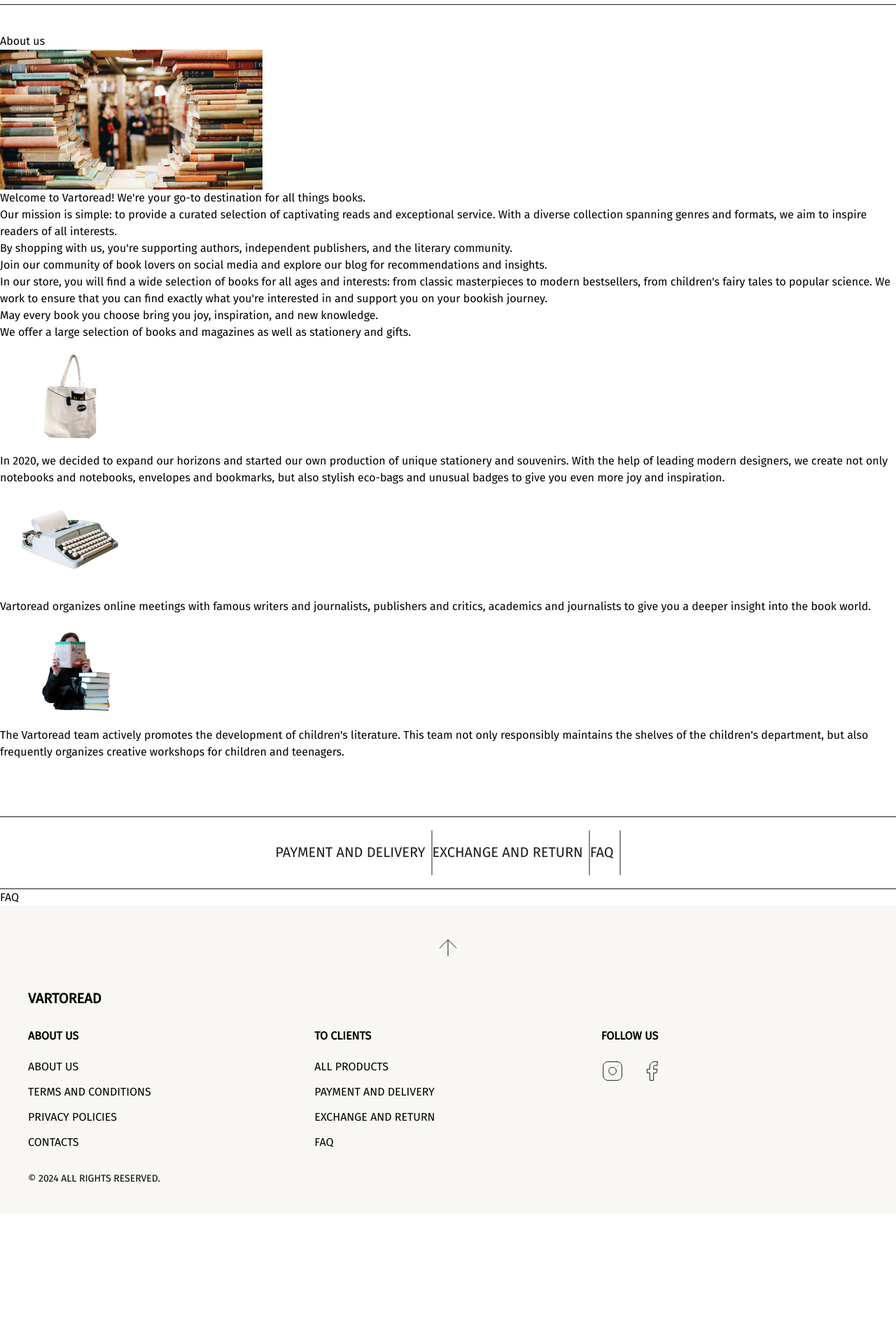
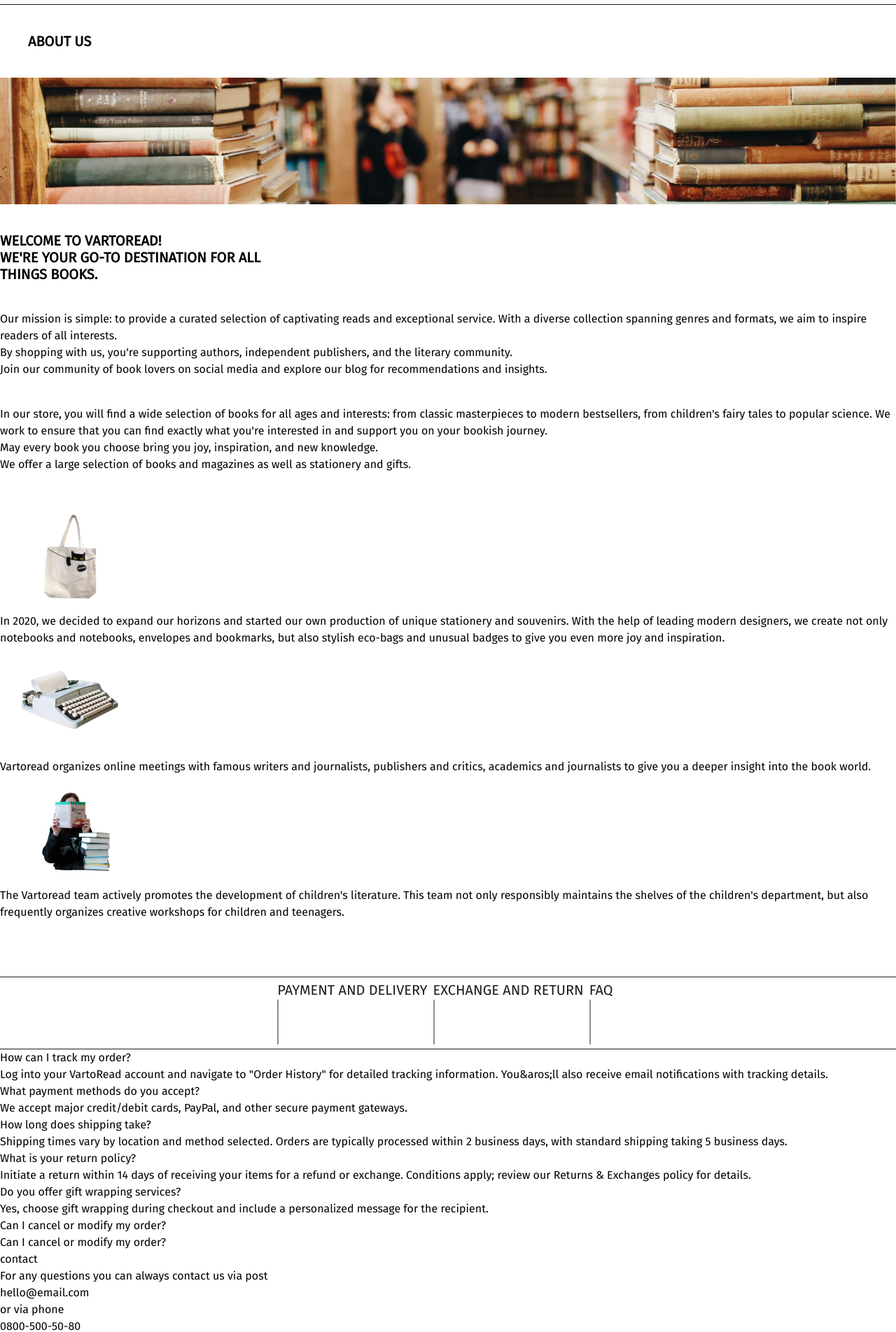
Before and after one commit to Ir-ra/read, a Next.js app: page /about/questions in a window 1280 px wide. Shown: the part 58-1962 px from the top of the page at 70% size. Before the commit the page ends 1793 px from the top, so only its background shows below. Built offline with nearby package versions, Linux system fonts and the light colour scheme.

Commit message:
add styles for about us info

```diff
--- a/src/app/about/[id]/page.tsx
+++ /dev/null
@@ -1,27 +0,0 @@
-"use client";
-import { usePathname } from "next/navigation";
-// import { useRouter } from "next/router";
-import Layout from "../../layoutAboutUs";
-
-const AboutUs = () => {
-  const pathname = usePathname()
-
-  console.log(pathname)
-
-  const getContent = () => {
-    switch (pathname) {
-      case "/about/payment":
-        return <div>payment</div>;
-      case "/about/exchange":
-        return <div>exchange</div>;
-      case "/about/questions":
-        return <div>FAQ</div>;
-      default:
-        return <div>Not Found</div>;
-    }
-  };
-
-  return <Layout>{getContent()}</Layout>;
-};
-
-export default AboutUs;
--- /dev/null
+++ b/src/app/about/exchange/page.tsx
@@ -0,0 +1,45 @@
+import { Contact } from "@/app/components/AboutUs/Contact";
+
+export default function Exchange() {
+  return (
+    <section>
+      <ul>
+        <li>
+          <h2>Easy Returns Process</h2>
+          <p>
+            If you&apost;re not satisfied with your purchase, simply initiate a
+            return within 14 days of receiving your order. We accept returns for
+            any reason, whether it&apos;s due to a change of heart or a product
+            defect.
+          </p>
+        </li>
+        <li>
+          <h2>Fast Refunds</h2>
+          <p>
+            Once we receive your returned item(s), we&apos;ll process your
+            refund promptly. Expect to see the refund credited back to your
+            original payment method within 30 business days.
+          </p>
+        </li>
+        <li>
+          <h2>Conditions for Returns</h2>
+          <ul>
+            <li>
+              Items must be returned in their original condition, unused and
+              with all tags attached.
+            </li>
+            <li>
+              Returns must be initiated within [number] days of receiving your
+              order.
+            </li>
+            <li>
+              Personalized or customized items are not eligible for return
+              unless they are defective or damaged upon receipt.
+            </li>
+          </ul>
+        </li>
+      </ul>
+      <Contact />
+    </section>
+  );
+}
--- /dev/null
+++ b/src/app/about/layout.tsx
@@ -0,0 +1,21 @@
+import { FC, ReactNode } from "react";
+import { AboutUsInfo } from "../../app/components/AboutUs/AboutUsInfo";
+import { NavBar } from "../../app/components/AboutUs/NavBar";
+
+interface AboutLayoutProps {
+  children: ReactNode;
+}
+
+export default function AboutLayout({
+  children,
+}: {
+  children: React.ReactNode;
+}) {
+  return (
+    <>
+      <AboutUsInfo />
+      <NavBar />
+      {children}
+    </>
+  );
+}
--- /dev/null
+++ b/src/app/about/payment/page.tsx
@@ -0,0 +1,43 @@
+import { Contact } from "@/app/components/AboutUs/Contact";
+
+export default function Payment() {
+  return (
+    <section>
+      <ul>
+        <li>
+          <h2>Secure Payment Options</h2>
+          <p>
+            We offer a variety of secure payment methods to ensure your
+            transactions are safe and protected. Choose from credit/debit card
+            payments, PayPal, or other trusted payment gateways.
+          </p>
+        </li>
+        <li>
+          <h2>Fast Order Processing</h2>
+          <p>
+            Once your payment is confirmed, we swiftly process your order to
+            minimize any delays. Our efficient system ensures your items are
+            ready for dispatch as soon as possible.
+          </p>
+        </li>
+        <li>
+          <h2>Reliable Shipping Partners</h2>
+          <p>
+            We collaborate with reputable shipping partners to guarantee the
+            timely delivery of your books. Rest assured, your order is in good
+            hands from our warehouse to your doorstep.
+          </p>
+        </li>
+        <li>
+          <h2>Tracking and Updates</h2>
+          <p>
+            Keep track of your order every step of the way with our easy-to-use
+            tracking system. Receive real-time updates on the status of your
+            delivery, so you know exactly when to expect your package.
+          </p>
+        </li>
+      </ul>
+      <Contact />
+    </section>
+  );
+}
--- /dev/null
+++ b/src/app/about/questions/page.tsx
@@ -0,0 +1,53 @@
+import { Contact } from "@/app/components/AboutUs/Contact";
+
+export default function FAQ() {
+  return (
+    <section>
+      <ul>
+        <li>
+          <h2>How can I track my order?</h2>
+          <p>
+            Log into your VartoRead account and navigate to &quot;Order
+            History&quot; for detailed tracking information. You&aros;ll also
+            receive email notifications with tracking details.
+          </p>
+        </li>
+        <li>
+          <h2>What payment methods do you accept?</h2>
+          <p>
+            We accept major credit/debit cards, PayPal, and other secure payment
+            gateways.
+          </p>
+        </li>
+        <li>
+          <h2>How long does shipping take?</h2>
+          <p>
+            Shipping times vary by location and method selected. Orders are
+            typically processed within 2 business days, with standard shipping
+            taking 5 business days.
+          </p>
+        </li>
+        <li>
+          <h2>What is your return policy?</h2>
+          <p>
+            Initiate a return within 14 days of receiving your items for a
+            refund or exchange. Conditions apply; review our Returns & Exchanges
+            policy for details.
+          </p>
+        </li>
+        <li>
+          <h2>Do you offer gift wrapping services?</h2>
+          <p>
+            Yes, choose gift wrapping during checkout and include a personalized
+            message for the recipient.
+          </p>
+        </li>
+        <li>
+          <h2>Can I cancel or modify my order?</h2>
+          <p>Can I cancel or modify my order?</p>
+        </li>
+      </ul>
+      <Contact />
+    </section>
+  );
+}
--- a/src/app/components/AboutUs/AboutUsInfo.tsx
+++ b/src/app/components/AboutUs/AboutUsInfo.tsx
@@ -23,41 +23,52 @@
 ];
 
 export const AboutUsInfo = () => {
+  const h2 = "text-s tablet:text-sm desktop:text-l font-bold uppercase";
   return (
     <section className="pt-10 pb-20 desktop:pb-[120px]">
-      <div>
-        <h2>About us</h2>
+      <div className="px-[23px] mb-5 tablet:px-10 tablet:mb-10">
+        <h2 className={h2}>About us</h2>
       </div>
-      <div>
-        <Image src={bg_about_us} alt="bg" />
+      <div className="h-[200px] min-w-[175px] tablet:h-[181px]  tablet:min-w-[744px] desktop:h-[350px] desktop:min-w-[1440px] relative flex justify-center mb-10 desktop:mb-20">
+        <Image
+          src={bg_about_us}
+          alt="bg"
+          quality={100}
+          className="w-full h-full object-center object-cover"
+        />
       </div>
       <div>
         <div>
-          <h2>
-            Welcome to Vartoread! We&apos;re your go-to destination for all
-            things books.
+          <div className="flex mb-10 flex-col desktop:flex-row">
+            <div className="tablet:w-[436px] desktop:w-[440px] mb-10">
+              <h2 className={h2}>
+                Welcome to Vartoread!
+                <br /> We&apos;re your go-to destination for all things books.
               </h2>
+            </div>
             <div>
-            <p>
+              <p className="mb-10">
                 Our mission is simple: to provide a curated selection of
                 captivating reads and exceptional service. With a diverse
-              collection spanning genres and formats, we aim to inspire readers
-              of all interests. <br />
+                collection spanning genres and formats, we aim to inspire
+                readers of all interests. <br />
                 By shopping with us, you&apos;re supporting authors, independent
                 publishers, and the literary community. <br />
-              Join our community of book lovers on social media and explore our
-              blog for recommendations and insights.
+                Join our community of book lovers on social media and explore
+                our blog for recommendations and insights.
               </p>
               <p>
-              In our store, you will find a wide selection of books for all ages
-              and interests: from classic masterpieces to modern bestsellers,
-              from children&apos;s fairy tales to popular science. We work to
-              ensure that you can find exactly what you&apos;re interested in
-              and support you on your bookish journey. <br /> May every book you
-              choose bring you joy, inspiration, and new knowledge. <br /> We
-              offer a large selection of books and magazines as well as
-              stationery and gifts.
+                In our store, you will find a wide selection of books for all
+                ages and interests: from classic masterpieces to modern
+                bestsellers, from children&apos;s fairy tales to popular
+                science. We work to ensure that you can find exactly what
+                you&apos;re interested in and support you on your bookish
+                journey. <br /> May every book you choose bring you joy,
+                inspiration, and new knowledge. <br /> We offer a large
+                selection of books and magazines as well as stationery and
+                gifts.
               </p>
+            </div>
           </div>
           <ul>
             {aboutUsInfo.map((info) => {
--- /dev/null
+++ b/src/app/components/AboutUs/Contact.tsx
@@ -0,0 +1,15 @@
+export const Contact = () => {
+  return (
+    <div>
+      <h2>
+        con<span>tact</span>
+      </h2>
+      <div>
+        <p>For any questions you can always contact us via post</p>
+        <p>hello@email.com</p>
+        <p>or via phone</p>
+        <p>0800-500-50-80</p>
+      </div>
+    </div>
+  );
+};
--- a/src/app/components/AboutUs/NavBar.tsx
+++ b/src/app/components/AboutUs/NavBar.tsx
@@ -4,14 +4,13 @@
 
 const navLinks = [
   {
+    id: "1",
     title: "Payment and delivery",
     path: "/about/payment",
   },
+  { id: "2", title: "Exchange and return", path: "/about/exchange" },
   {
-    title: "Exchange and return",
-    path: "/about/exchange",
-  },
-  {
+    id: "3",
     title: "FAQ",
     path: "/about/questions",
   },
@@ -24,18 +23,16 @@
     <ul className="flex justify-center items-center h-[104px] px-6 py-4 border-t border-b border-Black tablet:px-10 desktop:py-5">
       {navLinks.map((link) => {
         return (
-          <>
           <li
             className={pathname === link.path ? "text-red-700" : "text-black"}
-              key={link.title}
+            key={link.id}
           >
             <Link
               href={link.path}
               className="text-xsx text-Black text-center uppercase tablet:text-sm desktop:text-l mr-2"
-              >
+              passHref>
               {link.title}
             </Link>
-            </li>
             <svg
               xmlns="http://www.w3.org/2000/svg"
               width="2"
@@ -45,7 +42,7 @@
             >
               <line x1="1" y1="64" x2="1" stroke="#1C1C1C" />
             </svg>
-          </>
+          </li>
         );
       })}
       {/* <li className="flex pl-6 tablet:pl-10 desktop:pl-20 py-2.5">
--- a/src/app/layoutAboutUs.tsx
+++ /dev/null
@@ -1,17 +0,0 @@
-import { FC, ReactNode } from "react";
-import { AboutUsInfo } from "../app/components/AboutUs/AboutUsInfo";
-import { NavBar } from "../app/components/AboutUs/NavBar";
-
-interface AboutLayoutProps {
-  children: ReactNode;
-}
-
-const AboutLayout: FC<AboutLayoutProps> = ({ children }) => (
-  <>
-    <AboutUsInfo />
-    <NavBar />
-    {children}
-  </>
-);
-
-export default AboutLayout;
```
Also changed, not shown: src/app/assets/img/about_us/bg_about_us.png. Lines whose indentation alone changed are shown as unchanged.
